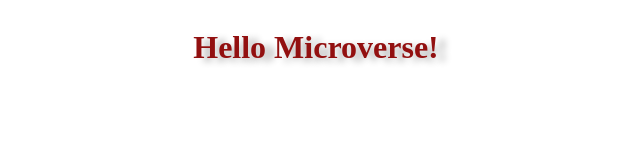
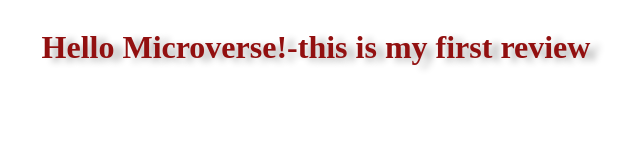
Before and after one commit to NelsonAraujo93/My-first-code-review, a plain HTML site: page index.html in a window 1280 px wide. Shown: the whole page, without its empty margins (324-964 px from the left). Drawn offline with Linux system fonts and the light colour scheme.

Commit message:
Change h1 text

```diff
--- a/index.html
+++ b/index.html
@@ -10,7 +10,7 @@
   </head>
   <body>
     <main>
-        <h1>Hello Microverse!</h1>
+        <h1>Hello Microverse!-this is my first review</h1>
     </main>
   </body>
 </html>
```
